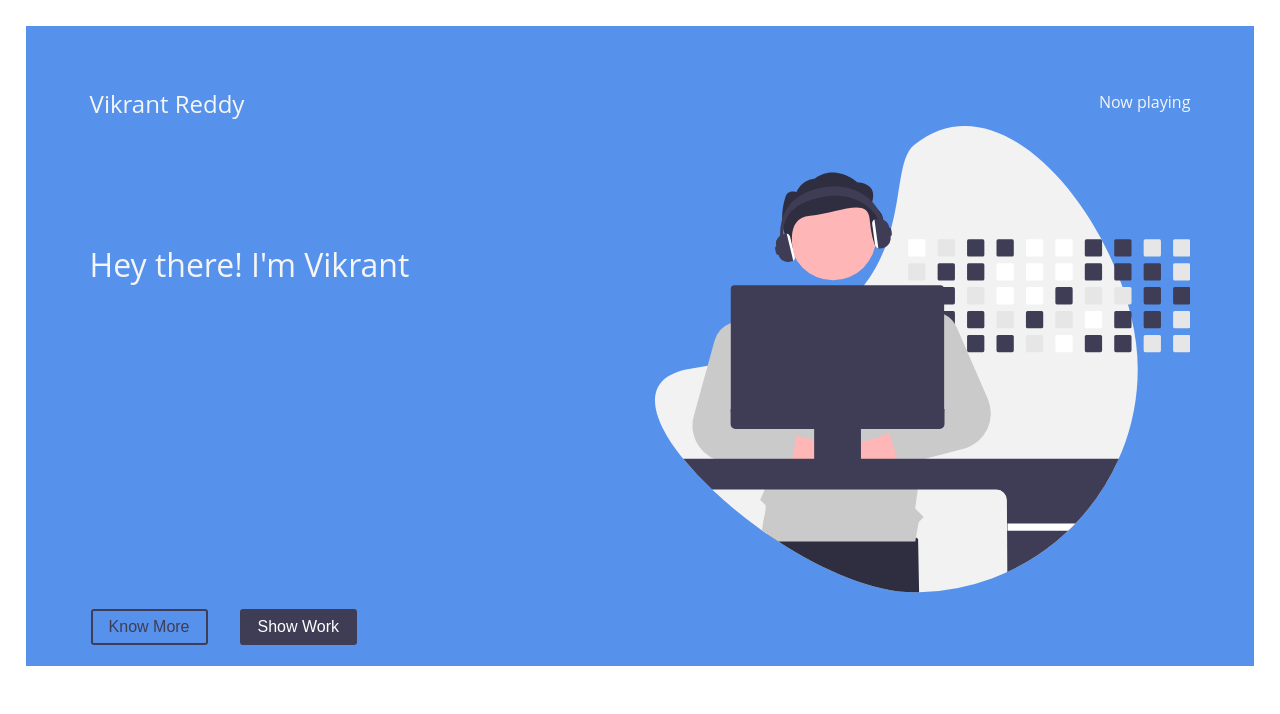
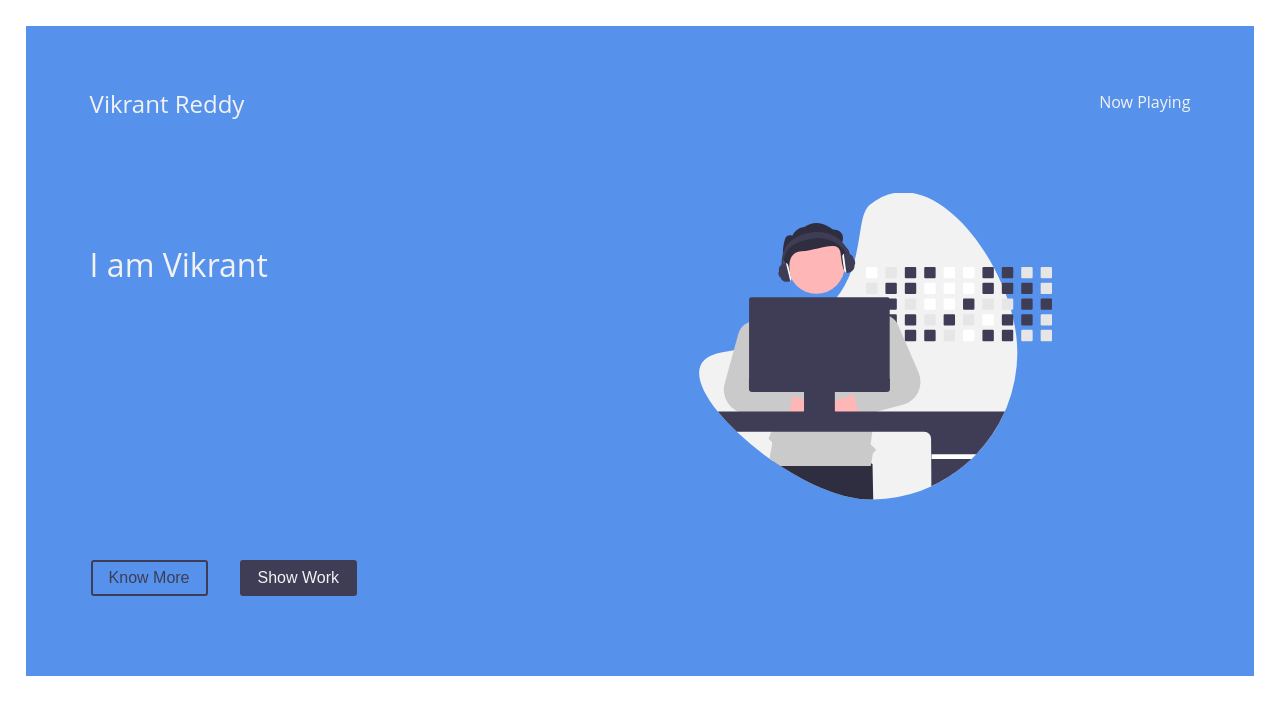
Before and after one commit to VikrantReddy/vikrantreddy.github.io, a React (Create React App) app: page / in a window 1280 px wide. Shown: the top 714 px of the page. Built offline with nearby package versions, Linux system fonts and the light colour scheme.

Commit message:
Added typed.js

```diff
--- a/package.json
+++ b/package.json
@@ -11,6 +11,7 @@
     "react-dom": "^17.0.2",
     "react-scripts": "^3.4.4",
     "styled-components": "^5.2.1",
+    "typed.js": "^2.0.12",
     "web-vitals": "^1.1.2"
   },
   "scripts": {
--- a/src/components/Hero.jsx
+++ b/src/components/Hero.jsx
@@ -1,8 +1,32 @@
-import React from 'react'
+import React, { useEffect, useRef, useState } from 'react'
 import { Container, Row, Col, Button } from 'react-bootstrap'
 import styled, { css } from 'styled-components'
 import { ReactComponent as Herosvg } from "../assets/svgs/herosvg.svg";
+import Typed from "typed.js";
+
 function Hero() {
+    const el = useRef(null);
+    const [heroText, setHerotext] = useState("I am Vikrant");
+
+
+    useEffect(() => {
+        const typed = new Typed(el.current, {
+            strings: [heroText], // Strings to display
+            startDelay: 200,
+            typeSpeed: 80,
+            backSpeed: 100,
+            backDelay: 100,
+            smartBackspace: true,
+            loop: false,
+            showCursor: false,
+        });
+
+        // Destropying
+        return () => {
+            typed.destroy();
+        };
+    }, []);
+
     return (
         <HeroContainer>
             <Row>
@@ -10,18 +34,17 @@ function Hero() {
                     <h4>Vikrant Reddy</h4>
                 </Col>
                 <Col style={{ 'text-align': "right" }}>
-                    Now playing
+                    Now Playing
                 </Col>
             </Row>
             <Row>
                 <Col style={{ 'margin-top': "15vh" }}>
-                    <h2>
-                        Hey there!
-                        I'm Vikrant
-                    </h2>
+                    <h2 ref={el}></h2>
                 </Col>
-                <Col md={6}>
+                <Col md={5}>
                     <HeroSvg />
+                </Col>
+                <Col md={1}>
                 </Col>
             </Row>
             <Row>
@@ -36,12 +59,11 @@ export default Hero
 
 const HeroContainer = styled(Container)`
     background-color:#5692EB;
-    color:whitesmoke;
+    color:#f2f2f2;
     font-family: 'Open Sans', sans-serif;
     padding:5%;
     margin:2%;
     max-width: 96%;
-    height:80vh;
 `
 const HeroButton = styled(Button)`
   background: transparent;
@@ -54,11 +76,13 @@ const HeroButton = styled(Button)`
 
   ${props => props.primary && css`
     background: #3F3D56;
-    color: white;
+    color: #f2f2f2;
   `}
 `;
 
 const HeroSvg = styled(Herosvg)`
     height:inherit;
     width:inherit;
+    padding:10%;
+    padding-top:15%;
 `
```
Also changed, not shown: 1 other file (tests, documents, lock files or other folders).
